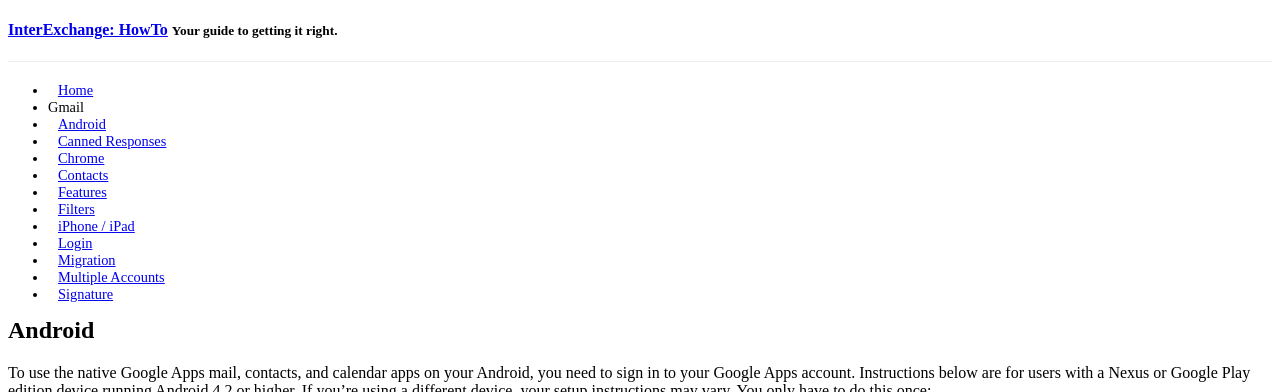
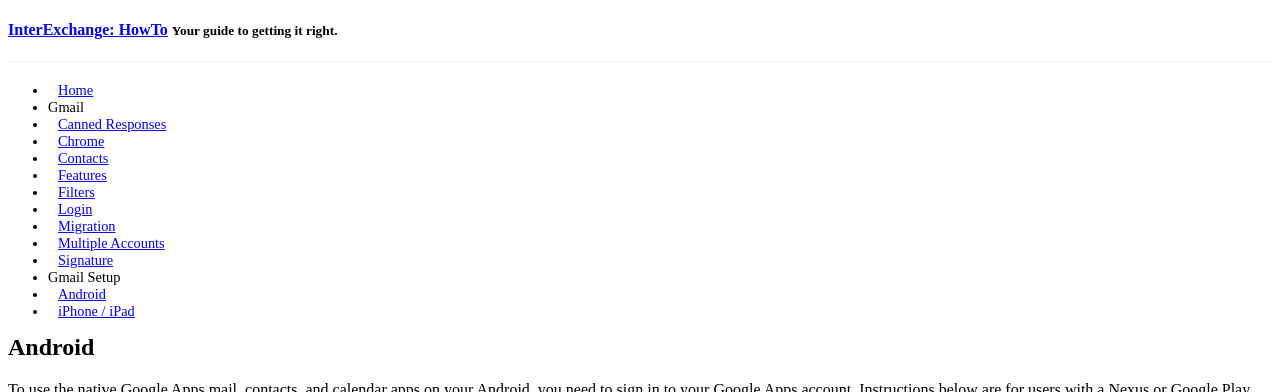
Before and after one commit to acohen/howto, a Jekyll site: the page built from _posts/gmail-setup/2014-10-02-android.md, in a window 1280 px wide, cut to the strip 0-392 px from the top of the page. Built offline with Jekyll 4.4.1, drawn with Linux system fonts in a browser that asks for light colours; Markdown is read by kramdown in place of the engine named in the settings; a style sheet for code colours, icons or effects is not loaded.

Commit message:
Gmail Setup

```diff
--- a/_config.yml
+++ b/_config.yml
@@ -13,7 +13,8 @@ codeurl: "https://github.com/interexchange/howto"
 
 # Default categories (in order) to appear in the navigation
 sections: [
-    ["gmail", "Gmail"]
+    ["gmail", "Gmail"],
+    ["gmail-setup", "Gmail Setup"]
 ]
 
 # Keep as an empty string if served up at the root. If served up at a specific
--- a/_posts/gmail/2014-10-12-android.md
+++ b/_posts/gmail-setup/2014-10-02-android.md
@@ -1,7 +1,7 @@
 ---
 layout: page
 title: Android
-category: gmail
+category: gmail-setup
 ---
 
 To use the native Google Apps mail, contacts, and calendar apps on your Android, you need to sign in to your Google Apps account. Instructions below are for users with a Nexus or Google Play edition device running Android 4.2 or higher. If you're using a different device, your setup instructions may vary. You only have to do this once:
```
Also changed, not shown: _posts/gmail-setup/2014-10-01-iphone.md (renamed from _posts/gmail/2014-10-06-iphone.md, +1 -1 lines).
